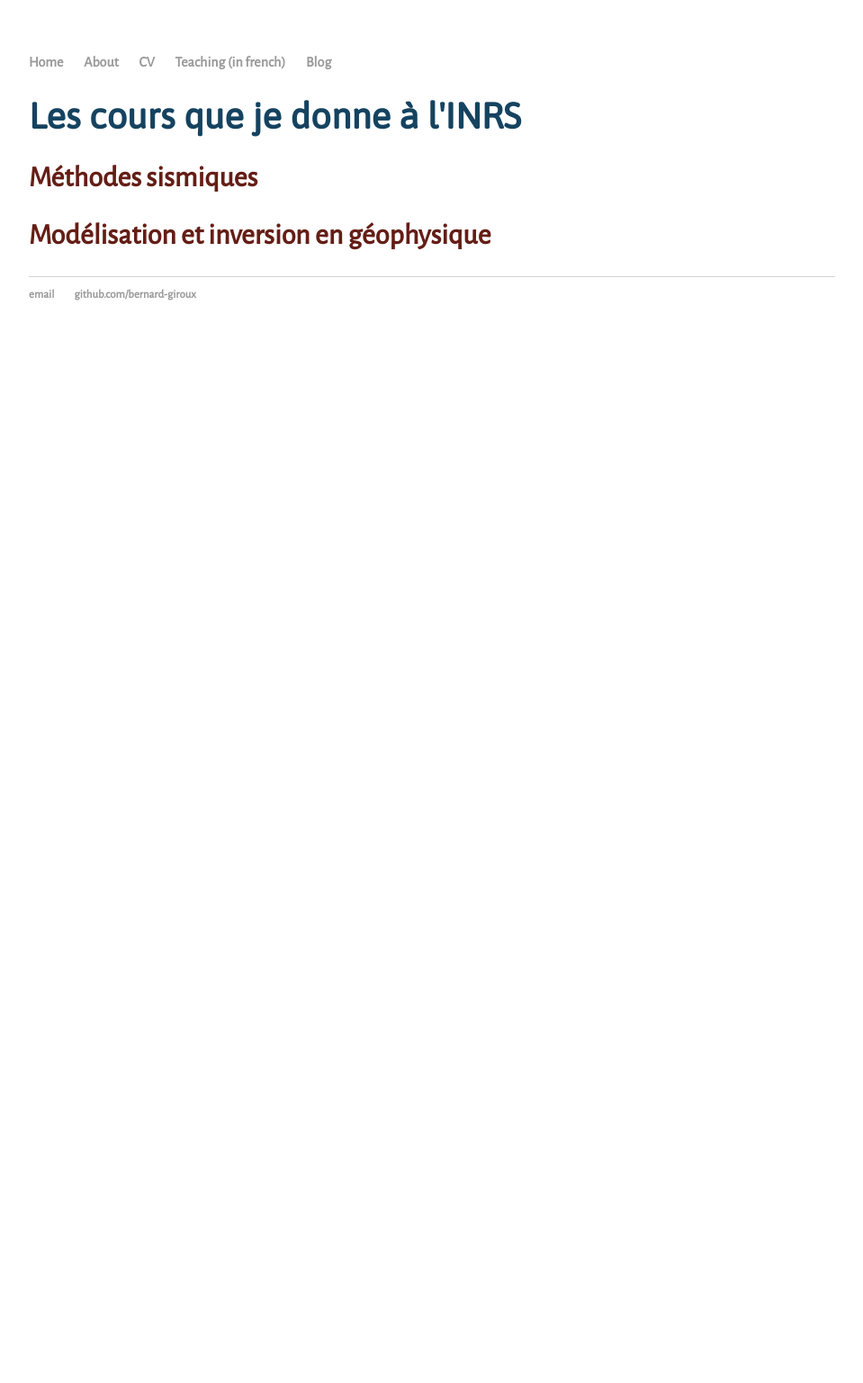
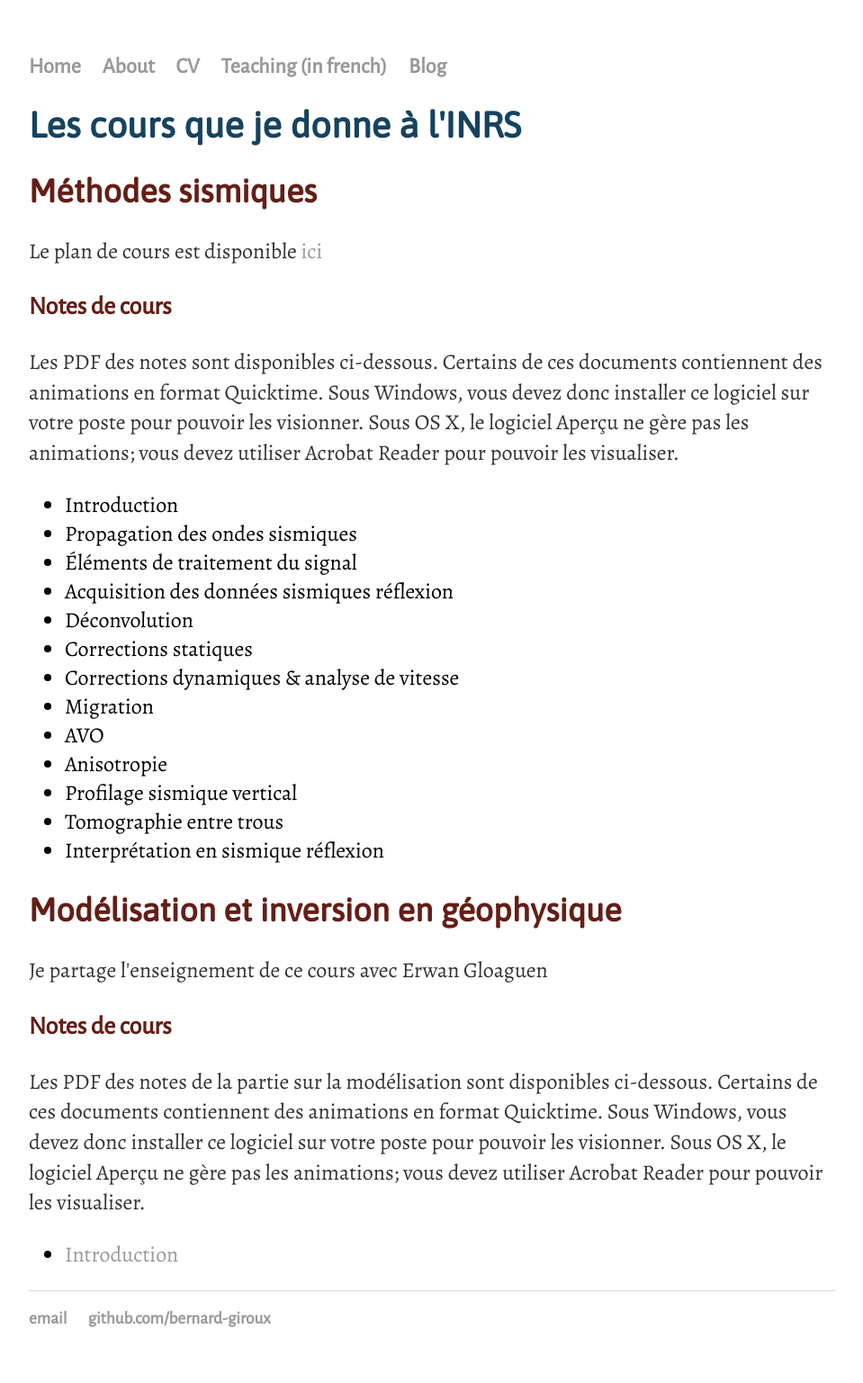
Before and after one commit to bernard-giroux/bernard-giroux.github.io, a Jekyll site: the page built from teaching/index.html, in a window 1280 px wide. Shown: the whole page at 90% size, without its empty margins (160-1119 px from the left). Built offline with Jekyll 4.4.1, drawn with Linux system fonts in a browser that asks for light colours; before the commit the page ends 900 px from its top, so only the background shows below that.

Commit message:
début notes de cours

```diff
--- a/_layouts/default.html
+++ b/_layouts/default.html
@@ -25,7 +25,7 @@
 			</div><!-- /.container -->
 			<footer>
 	    		<ul>
-	        		<li><a href="mailto:bernard.giroux@ete.inrs.ca">email</a></li>
+	        		<li><a href="mailto: bernard . giroux at ete . inrs . ca">email</a></li>
 	        		<li><a href="https://github.com/bernard-giroux">github.com/bernard-giroux</a></li>
 				</ul>
 			</footer>
--- a/css/main.css
+++ b/css/main.css
@@ -27,14 +27,25 @@ h1 {
     color: #154360
 }
 h2 {
-    font-size: 2em;
-    font-family: 'Alegreya Sans', sans-serif;
+    font-size: 2.25em;
+    font-family: 'Asap', sans-serif;
     color: #641E16
+}
+h3 {
+  font-size: 1.75em;
+  font-family: 'Alegreya Sans', sans-serif;
+  color: #641E16
 }
 p {
     font-size: 1.5em;
     line-height: 1.4em;
     color: #333;
+}
+ul {
+  font-size: 1.5em;
+}
+ul ul {
+  font-size: 0.9em;
 }
 footer {
     border-top: 1px solid #d5d5d5;
--- a/teaching/index.html
+++ b/teaching/index.html
@@ -4,9 +4,35 @@ title: Enseignement
 ---
 <div class="blurb">
 	<h1>Les cours que je donne à l'INRS</h1>
-	<h2>Méthodes sismiques</h2>
+	<div>
+		<h2>Méthodes sismiques</h2>
 
-	<p></p>
-	<h2>Modélisation et inversion en géophysique</h2>
-
+		<p>Le plan de cours est disponible <a href=plan_sismique.html>ici</a></p>
+		<h3>Notes de cours</h3>
+		<p>Les PDF des notes sont disponibles ci-dessous.  Certains de ces documents contiennent des animations en format Quicktime.  Sous Windows, vous devez donc installer ce logiciel sur votre poste pour pouvoir les visionner.  Sous OS X, le logiciel Aperçu ne gère pas les animations; vous devez utiliser Acrobat Reader pour pouvoir les visualiser.</p>
+		<ul>
+			<li>Introduction</li>
+			<li>Propagation des ondes sismiques</li>
+			<li>Éléments de traitement du signal</li>
+			<li>Acquisition des données sismiques réflexion</li>
+			<li>Déconvolution</li>
+			<li>Corrections statiques</li>
+			<li>Corrections dynamiques & analyse de vitesse</li>
+			<li>Migration</li>
+			<li>AVO</li>
+			<li>Anisotropie</li>
+			<li>Profilage sismique vertical</li>
+			<li>Tomographie entre trous</li>
+			<li>Interprétation en sismique réflexion</li>
+		</ul>
+	</div>
+	<div>
+		<h2>Modélisation et inversion en géophysique</h2>
+		<p>Je partage l'enseignement de ce cours avec Erwan Gloaguen</p>
+		<h3>Notes de cours</h3>
+		<p>Les PDF des notes de la partie sur la modélisation sont disponibles ci-dessous.  Certains de ces documents contiennent des animations en format Quicktime.  Sous Windows, vous devez donc installer ce logiciel sur votre poste pour pouvoir les visionner.  Sous OS X, le logiciel Aperçu ne gère pas les animations; vous devez utiliser Acrobat Reader pour pouvoir les visualiser.</p>
+		<ul>
+			<li><a href=PDFs/01_intro.pdf>Introduction</a></li>
+		</ul>
+	</div>
 </div><!-- /.blurb -->
```
Also changed, not shown: teaching/plan_sismique.html (added, +56 -0 lines), 1 other file.
